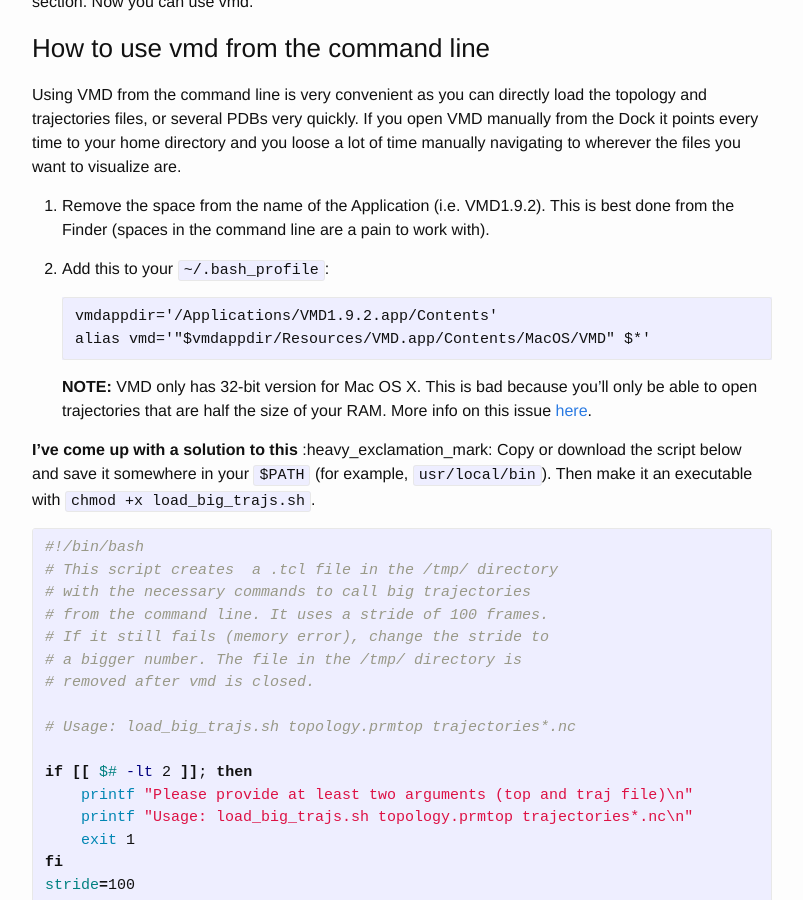
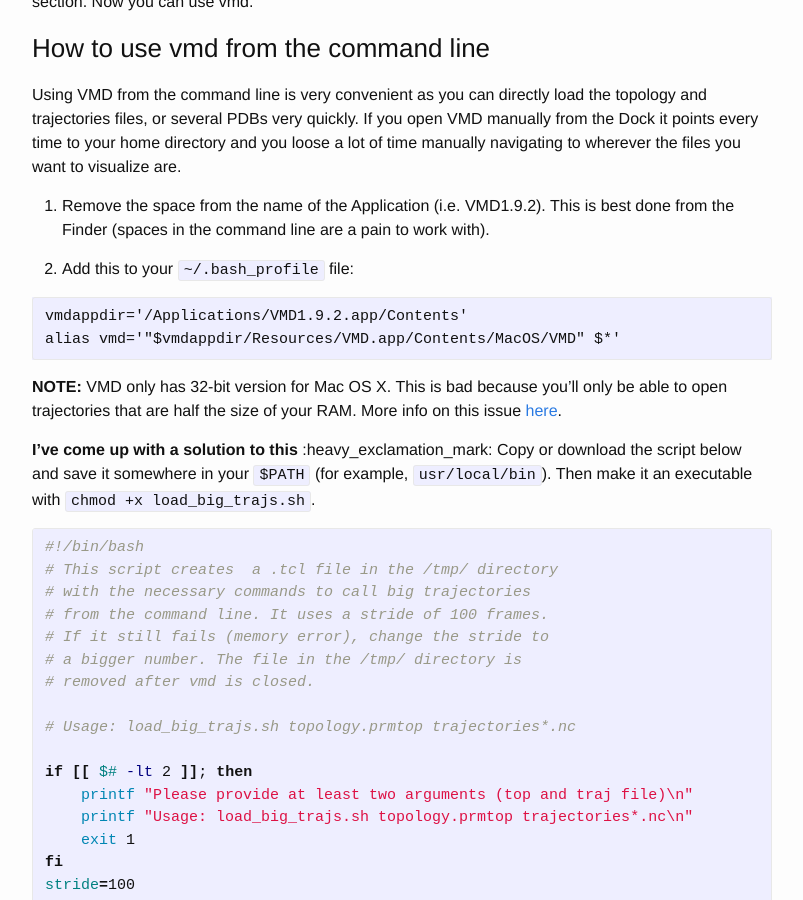
Before and after one commit to jeiros/jeiros.github.io, a Jekyll site: the page built from _posts/2016-07-30-install_notes.markdown, in a window 1280 px wide and 900 px high, scrolled down 1490 px. Shown: the whole window, without its empty margins (238-1041 px from the left). Built offline with Jekyll 4.4.1, drawn with Linux system fonts in a browser that asks for light colours.

Commit message:
More format

````diff
--- a/_posts/2016-07-30-install_notes.markdown
+++ b/_posts/2016-07-30-install_notes.markdown
@@ -71,11 +71,13 @@
 
 1. Remove the space from the name of the Application (i.e. VMD1.9.2). This is best done from the Finder (spaces in the command line are a pain to work with).
 
-2. Add this to your `~/.bash_profile`:
+2. Add this to your `~/.bash_profile` file:
+
 ```
 vmdappdir='/Applications/VMD1.9.2.app/Contents'
 alias vmd='"$vmdappdir/Resources/VMD.app/Contents/MacOS/VMD" $*'
 ```
+
 **NOTE:** VMD only has 32-bit version for Mac OS X. This is bad because you'll only be able to open
 trajectories that are half the size of your RAM. More info on this issue [here](http://www.ks.uiuc.edu/Research/vmd/mailing_list/vmd-l/26606.html).
 
````
